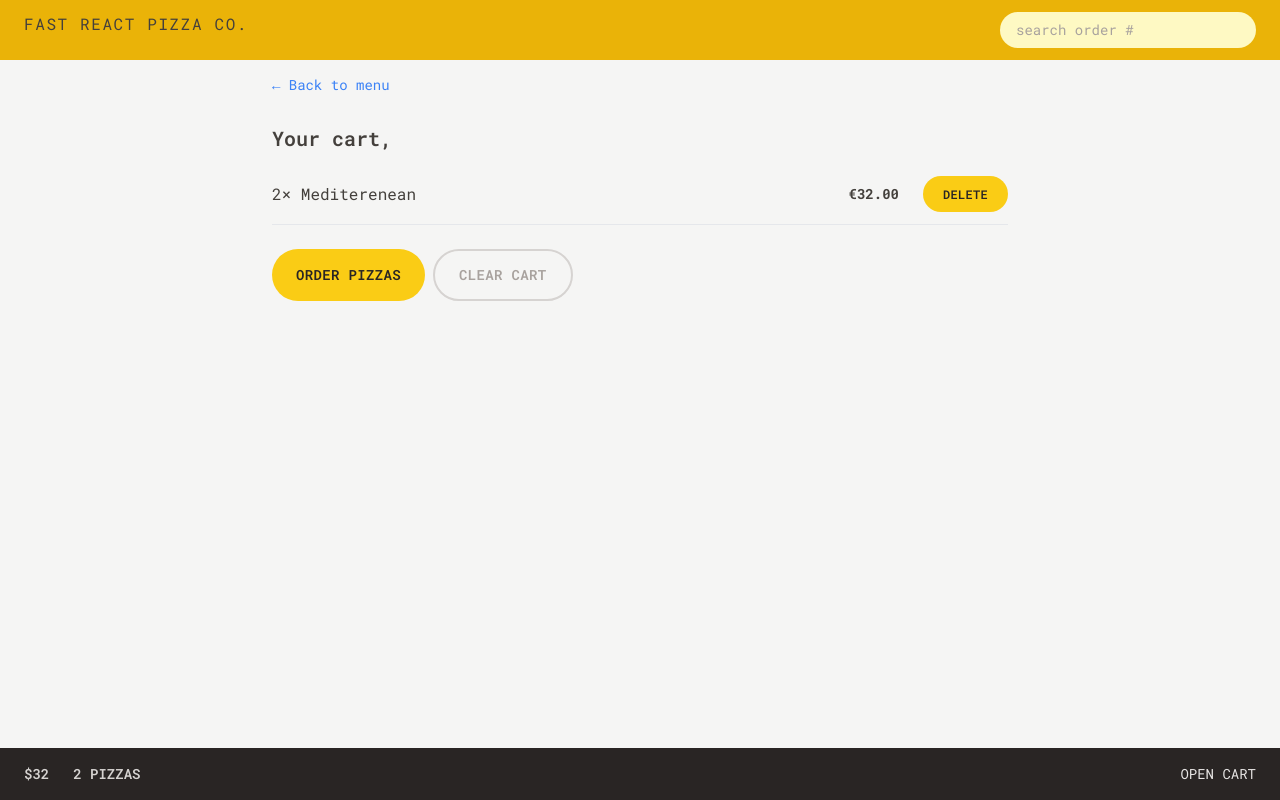
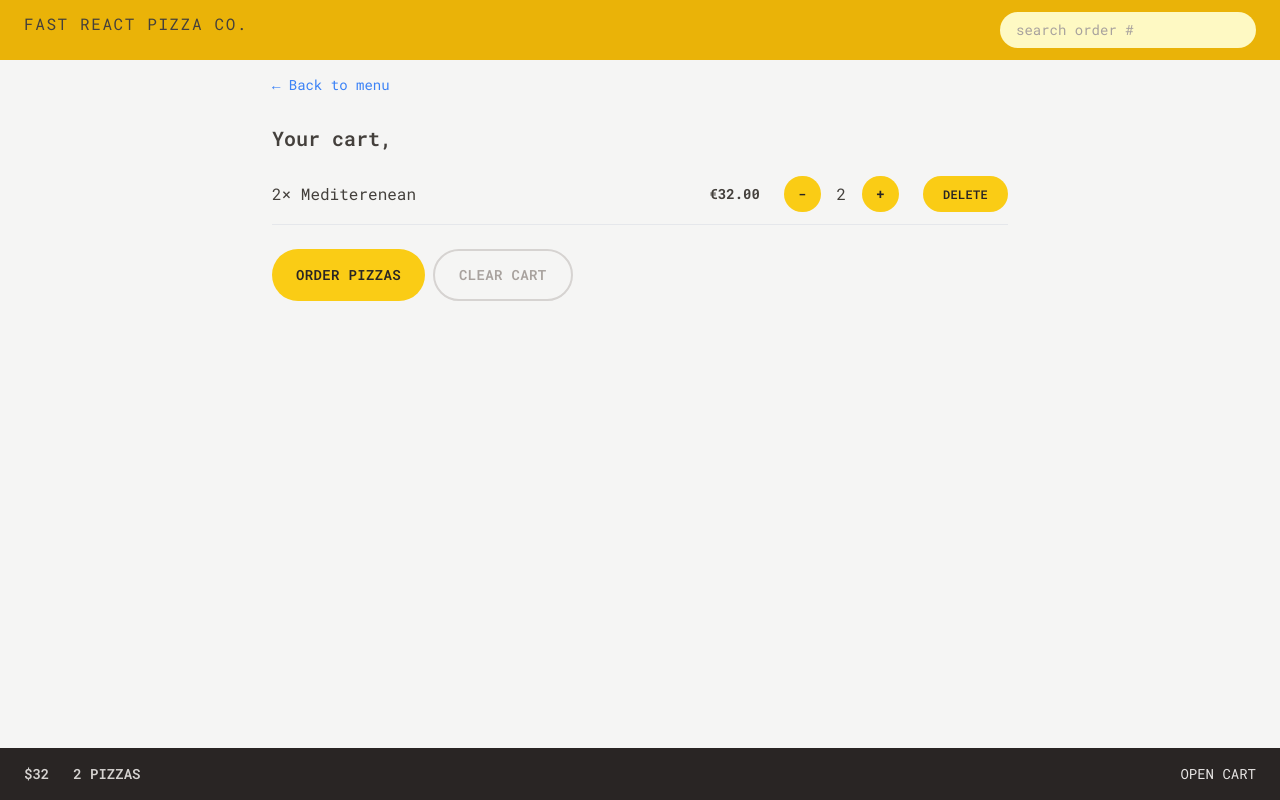
Before and after one commit to Dip-Rai-1/PizzaDeliveryAPP, a React (Vite) app: page /cart in a window 1280 px wide. Built offline with nearby package versions, Linux system fonts and the light colour scheme.

Commit message:
Update Cart Quantites

```diff
--- a/src/features/cart/CartItem.jsx
+++ b/src/features/cart/CartItem.jsx
@@ -2,10 +2,11 @@ import { useDispatch } from "react-redux";
 import Button from "../../ui/Button";
 import { formatCurrency } from "../../utils/helpers";
 import DeleteItem from "./DeleteItem";
+import UpdateItemQuantity from "./UpdateItemQuantity";
+import EmptyCart from "./EmptyCart";
 
 function CartItem({ item }) {
-  const { pizzaId, name, quantity, totalPrice } = item;
-
+  const { id, name, quantity, totalPrice } = item;
   return (
     <li className="py-3 sm:flex sm:items-center sm:justify-between">
       <p className="mb-1 sm:mb-0">
@@ -13,7 +14,8 @@ function CartItem({ item }) {
       </p>
       <div className="flex items-center justify-between sm:gap-6">
         <p className="text-sm font-bold">{formatCurrency(totalPrice)}</p>
-        <DeleteItem pizzaId={pizzaId} />
+        <UpdateItemQuantity id={id} quantity={quantity} />
+        <DeleteItem id={id} />
       </div>
     </li>
   );
--- a/src/features/cart/DeleteItem.jsx
+++ b/src/features/cart/DeleteItem.jsx
@@ -5,8 +5,14 @@ import { deleteItem } from "./cartSlice";
 
 function DeleteItem({ id }) {
   const dispatch = useDispatch();
+
   return (
-    <Button type="small" onClick={() => dispatch(deleteItem(id))}>
+    <Button
+      type="small"
+      onClick={() => {
+        dispatch(deleteItem(id));
+      }}
+    >
       Delete
     </Button>
   );
--- /dev/null
+++ b/src/features/cart/UpdateItemQuantity.jsx
@@ -0,0 +1,27 @@
+import { useDispatch, useSelector } from "react-redux";
+
+import Button from "../../ui/Button";
+import { increaseItemQuantity, decreaseItemQuantity } from "./cartSlice";
+import { getCurrentQuantityById } from "./cartSlice";
+
+function UpdateItemQuantity({ id }) {
+  const dispatch = useDispatch();
+  const getCurrentQuantity = useSelector(getCurrentQuantityById(id));
+  return (
+    <div className="md: flex items-center gap-2 md:gap-4">
+      <Button type="round" onClick={() => dispatch(decreaseItemQuantity(id))}>
+        -
+      </Button>
+      <span>{getCurrentQuantity}</span>
+      <Button
+        type="round"
+        onClick={() => {
+          dispatch(increaseItemQuantity(id));
+        }}
+      >
+        +
+      </Button>
+    </div>
+  );
+}
+export default UpdateItemQuantity;
--- a/src/features/cart/cartSlice.js
+++ b/src/features/cart/cartSlice.js
@@ -31,6 +31,8 @@ const cartSlice = createSlice({
       const item = state.cart.find((item) => item.id === action.payload);
       item.quantity--;
       item.totalPrice = item.unitPrice * item.quantity;
+
+      if (item.quantity === 0) cartSlice.caseReducers.deleteItem(state, action);
     },
     clearCart(state) {
       state.cart = [];
--- a/src/features/menu/MenuItem.jsx
+++ b/src/features/menu/MenuItem.jsx
@@ -6,6 +6,7 @@ import Button from "../../ui/Button";
 import { formatCurrency } from "../../utils/helpers";
 import { addItem, getCurrentQuantityById } from "../cart/cartSlice";
 import DeleteItem from "../cart/DeleteItem";
+import UpdateItemQuantity from "../cart/UpdateItemQuantity";
 
 function MenuItem({ pizza }) {
   const dispatch = useDispatch();
@@ -44,8 +45,13 @@ function MenuItem({ pizza }) {
               Sold out
             </p>
           )}
-          {isInCart && <DeleteItem id={id} />}
-          {!soldOut && (
+          {isInCart && (
+            <div className="flex items-center gap-3 sm:gap-8">
+              <UpdateItemQuantity id={id} />
+              <DeleteItem id={id} />
+            </div>
+          )}
+          {!soldOut && !isInCart && (
             <Button onClick={handleAddToCart} type={"small"}>
               Add to cart
             </Button>
--- a/src/ui/Button.jsx
+++ b/src/ui/Button.jsx
@@ -9,6 +9,7 @@ function Button({ children, disabled, to, type, onClick }) {
     small: base + " px-4 py-2 md:px-5 md:py-2.5 text-xs",
     secondary:
       "inline-block text-sm rounded-full border-2 border-stone-300 px-4 py-2.5 font-semibold uppercase tracking-wide text-stone-400 transition-colors duration-300 hover:bg-stone-300 hover:text-stone-800 focus:bg-stone-300 focus:text-stone-800 focus:outline-none focus:ring focus:ring-stone-200 focus:ring-offset-2 disabled:cursor-not-allowed md:px-6 md:py-3.5",
+    round: base + " px-2.5 py-1 md:px-3.5 md:py-2 text-sm",
   };
   if (to)
     return (
```
